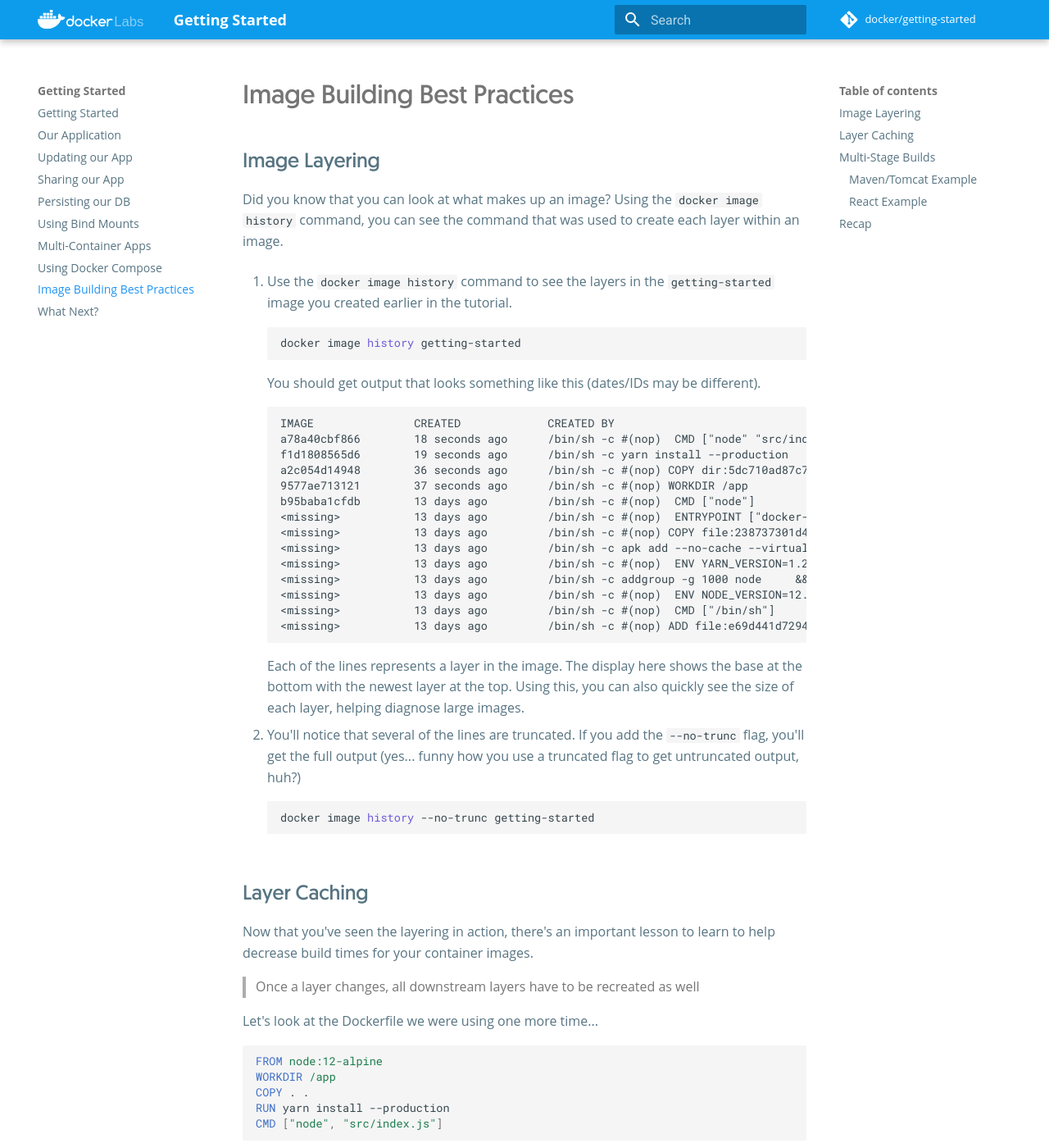
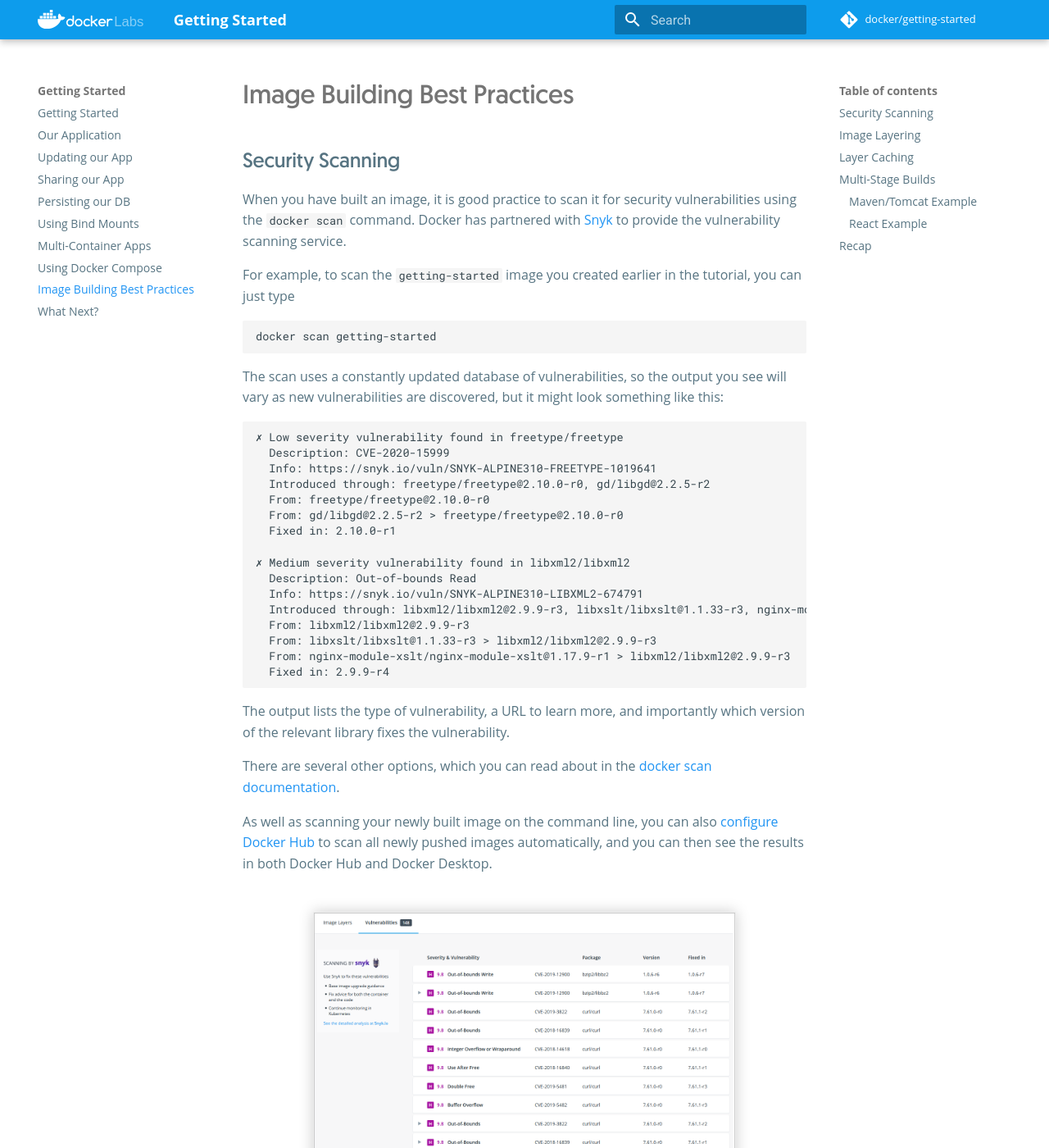
Before and after one commit to docker/getting-started, an MkDocs documentation site: the page built from docs/tutorial/image-building-best-practices/index.md, in a window 1280 px wide and 1400 px high. Shown: the whole window at 82% size. Built offline with MkDocs 1.6.1 and Material for MkDocs 9.7.7, drawn with Linux system fonts in a browser that asks for light colours; comment, search, counter and statistics services are not loaded; some of the changed text lies outside the part shown.

Commit message:
Add section on vulnerability scanning (#98)
* Update index.md

* Add files via upload

* Update index.md

* Update docs/tutorial/image-building-best-practices/index.md

Co-authored-by: Usha Mandya <47779042+usha-mandya@users.noreply.github.com>

* Update index.md

Co-authored-by: Usha Mandya <47779042+usha-mandya@users.noreply.github.com>

````diff
--- a/docs/tutorial/image-building-best-practices/index.md
+++ b/docs/tutorial/image-building-best-practices/index.md
@@ -1,3 +1,46 @@
+## Security Scanning
+
+When you have built an image, it is good practice to scan it for security vulnerabilities using the `docker scan` command.
+Docker has partnered with [Snyk](http://snyk.io) to provide the vulnerability scanning service.
+
+For example, to scan the `getting-started` image you created earlier in the tutorial, you can just type
+
+```bash
+docker scan getting-started
+```
+
+The scan uses a constantly updated database of vulnerabilities, so the output you see will vary as new
+vulnerabilities are discovered, but it might look something like this:
+
+```plaintext
+✗ Low severity vulnerability found in freetype/freetype
+  Description: CVE-2020-15999
+  Info: https://snyk.io/vuln/SNYK-ALPINE310-FREETYPE-1019641
+  Introduced through: freetype/freetype@2.10.0-r0, gd/libgd@2.2.5-r2
+  From: freetype/freetype@2.10.0-r0
+  From: gd/libgd@2.2.5-r2 > freetype/freetype@2.10.0-r0
+  Fixed in: 2.10.0-r1
+
+✗ Medium severity vulnerability found in libxml2/libxml2
+  Description: Out-of-bounds Read
+  Info: https://snyk.io/vuln/SNYK-ALPINE310-LIBXML2-674791
+  Introduced through: libxml2/libxml2@2.9.9-r3, libxslt/libxslt@1.1.33-r3, nginx-module-xslt/nginx-module-xslt@1.17.9-r1
+  From: libxml2/libxml2@2.9.9-r3
+  From: libxslt/libxslt@1.1.33-r3 > libxml2/libxml2@2.9.9-r3
+  From: nginx-module-xslt/nginx-module-xslt@1.17.9-r1 > libxml2/libxml2@2.9.9-r3
+  Fixed in: 2.9.9-r4
+```
+
+The output lists the type of vulnerability, a URL to learn more, and importantly which version of the relevant library
+fixes the vulnerability.
+
+There are several other options, which you can read about in the [docker scan documentation](https://docs.docker.com/engine/scan/).
+
+As well as scanning your newly built image on the command line, you can also [configure Docker Hub](https://docs.docker.com/docker-hub/vulnerability-scanning/)
+to scan all newly pushed images automatically, and you can then see the results in both Docker Hub and Docker Desktop.
+
+![Hub vulnerability scanning](hvs.png){: style=width:75% }
+{: .text-center }
 
 ## Image Layering
 
@@ -222,5 +265,6 @@
 ## Recap
 
 By understanding a little bit about how images are structured, we can build images faster and ship fewer changes.
+Scanning images gives us confidence that the containers we are running and distributing are secure.
 Multi-stage builds also help us reduce overall image size and increase final container security by separating
 build-time dependencies from runtime dependencies.
````
Also changed, not shown: docs/tutorial/image-building-best-practices/hvs.png (added).
